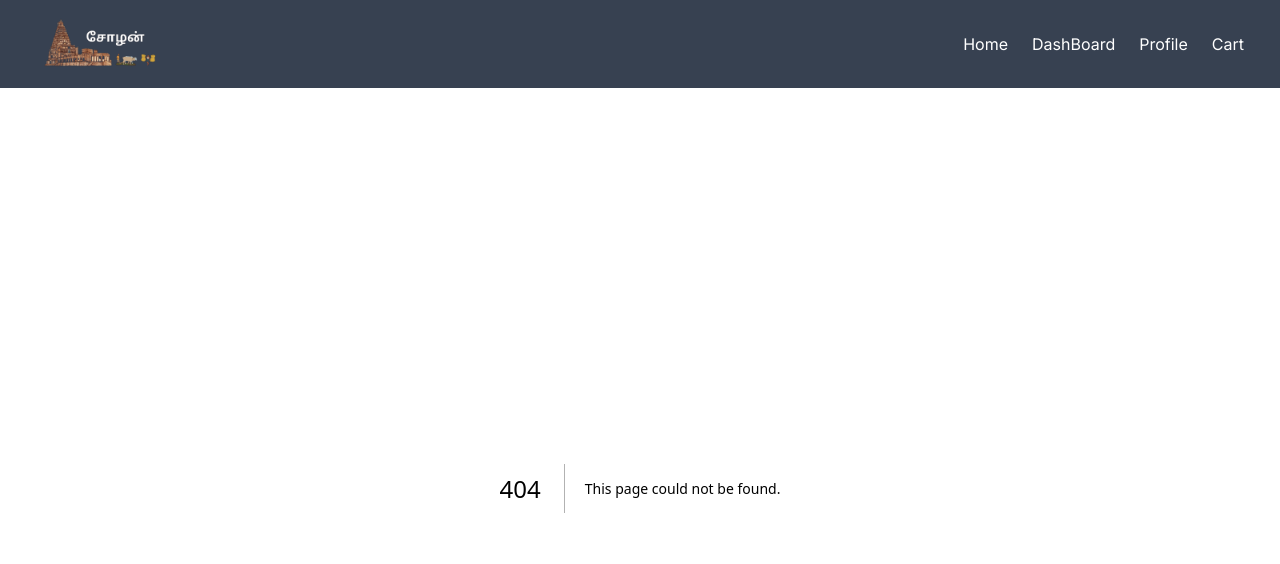
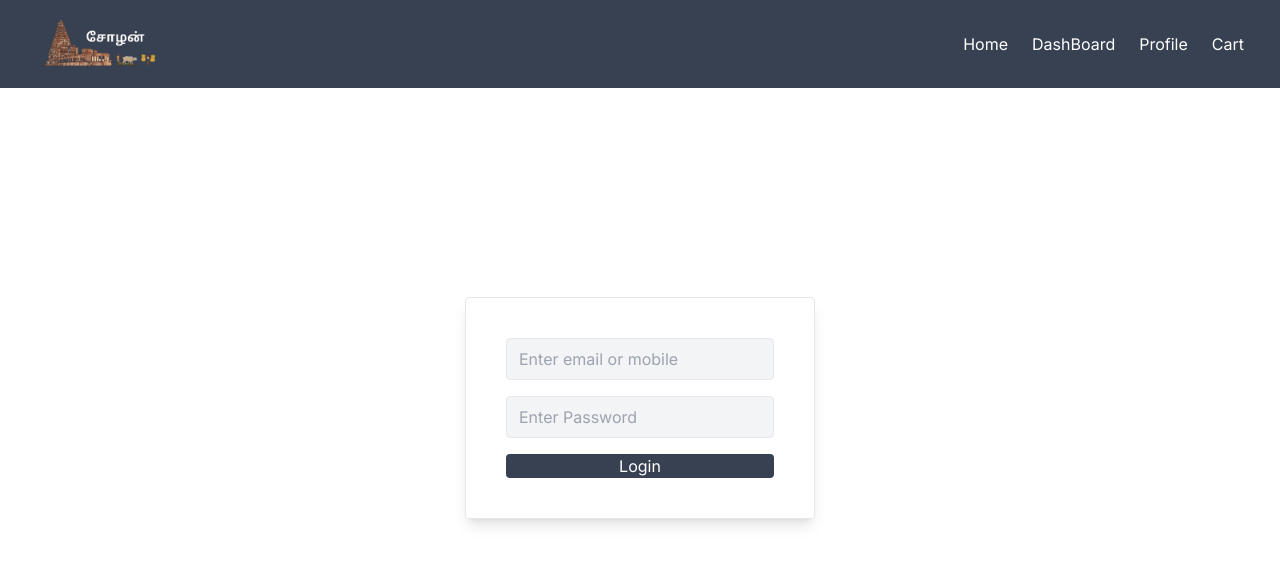
Before and after one commit to Vaseekaran-S/cholan-shop, a Next.js app: page /login in a window 1280 px wide. Before the commit this address had no page. Shown: the top 564 px of the page. Built offline with nearby package versions, Linux system fonts and the light colour scheme.

Commit message:
feat: registration form template setup (client)

```diff
--- a/src/app/globals.css
+++ b/src/app/globals.css
@@ -42,3 +42,9 @@ body {
     )
     rgb(var(--background-start-rgb));
 }
+
+.flex-center{
+  display: flex;
+  align-items: center;
+  justify-content: center;
+}
--- /dev/null
+++ b/src/app/login/page.tsx
@@ -0,0 +1,11 @@
+import RegisterForm from "@/components/RegistrationForm"
+
+function Page() {
+  return (
+    <div className="min-h-[80vh] w-full flex-center">
+        <RegisterForm type="login"/>
+    </div>
+  )
+}
+
+export default Page
--- /dev/null
+++ b/src/components/Buttons/primary/index.tsx
@@ -0,0 +1,10 @@
+
+function PrimaryBtn({ text }: any){
+    return (
+        <>
+            <button className="w-full bg-gray-700 text-white rounded">{text}</button>
+        </>
+    )
+}
+
+export default PrimaryBtn
--- /dev/null
+++ b/src/components/InputFields/primary/index.tsx
@@ -0,0 +1,19 @@
+"use client"
+
+import { Field } from "formik"
+
+type Input = {
+    name: string,
+    type: string,
+    placeholder: string
+}
+
+function PrimaryInput(props: Input){
+    return (
+        <>
+            <Field {...props} className="w-full px-3 py-2 border rounded bg-gray-100 focus:outline-none focus:border-black"/>
+        </>
+    )
+}
+
+export default PrimaryInput
--- /dev/null
+++ b/src/components/RegistrationForm/index.tsx
@@ -0,0 +1,58 @@
+"use client"
+
+import { ErrorMessage, Form, Formik } from "formik";
+import * as YUP from "yup";
+
+import PrimaryInput from "../InputFields/primary"
+
+import loginInput from "@/data/inputs/login.json"
+import signupInput from "@/data/inputs/signup.json"
+import PrimaryBtn from "../Buttons/primary";
+
+function RegistrationForm({ type }: any) {
+  const login = type === "login";
+
+  const loginValidationSchema = YUP.object({
+    userId: YUP.string().required("Enter Mobile or Email!"),
+    password: YUP.string().required("Enter Password!")
+  })
+
+  const signupValidationSchema = YUP.object({
+    name: YUP.string().required("Enter Name!"),
+    mobile: YUP.string().required("Enter Mobile!"),
+    email: YUP.string().required("Enter Email!"),
+    password: YUP.string().required("Enter Password!")
+  })
+
+  const inputs = login ? loginInput : signupInput;
+  const validationSchema = login ? loginValidationSchema : signupValidationSchema;
+  const initialValues = { userId: "", name: "", email: "", password: "", mobile: "" }
+
+  const submitForm = () => {
+
+  }
+
+  return (
+    <div className="p-10 border shadow-lg rounded lg:min-w-[350px]">
+      <Formik initialValues={initialValues} validationSchema={validationSchema} onSubmit={submitForm}>
+        <Form>
+          <div className="flex flex-col gap-4">
+            {
+              inputs.map(input => [
+                <div key={input?.name} className="w-full">
+                  <PrimaryInput {...input} />
+                  <ErrorMessage name={input?.name} component="div" className="text-sm text-red-900 font-medium mt-1 ml-2"/>
+                </div>
+              ])
+            }
+            <div>
+              <PrimaryBtn text="Login"/>
+            </div>
+          </div>
+        </Form>
+      </Formik>
+    </div>
+  )
+}
+
+export default RegistrationForm
--- /dev/null
+++ b/src/data/inputs/login.json
@@ -0,0 +1,13 @@
+
+[
+    {
+        "name": "userId",
+        "type": "text",
+        "placeholder": "Enter email or mobile"
+    },
+    {
+        "name": "password",
+        "type": "password",
+        "placeholder": "Enter Password"
+    }
+]
--- /dev/null
+++ b/src/data/inputs/signup.json
@@ -0,0 +1,23 @@
+
+[
+    {
+        "name": "name",
+        "type": "text",
+        "placeholder": "Enter email or mobile"
+    },
+    {
+        "name": "mobile",
+        "type": "number",
+        "placeholder": "Enter mobile"
+    },
+    {
+        "name": "email",
+        "type": "email",
+        "placeholder": "Enter email"
+    },
+    {
+        "name": "password",
+        "type": "password",
+        "placeholder": "Enter Password"
+    }
+]
```
